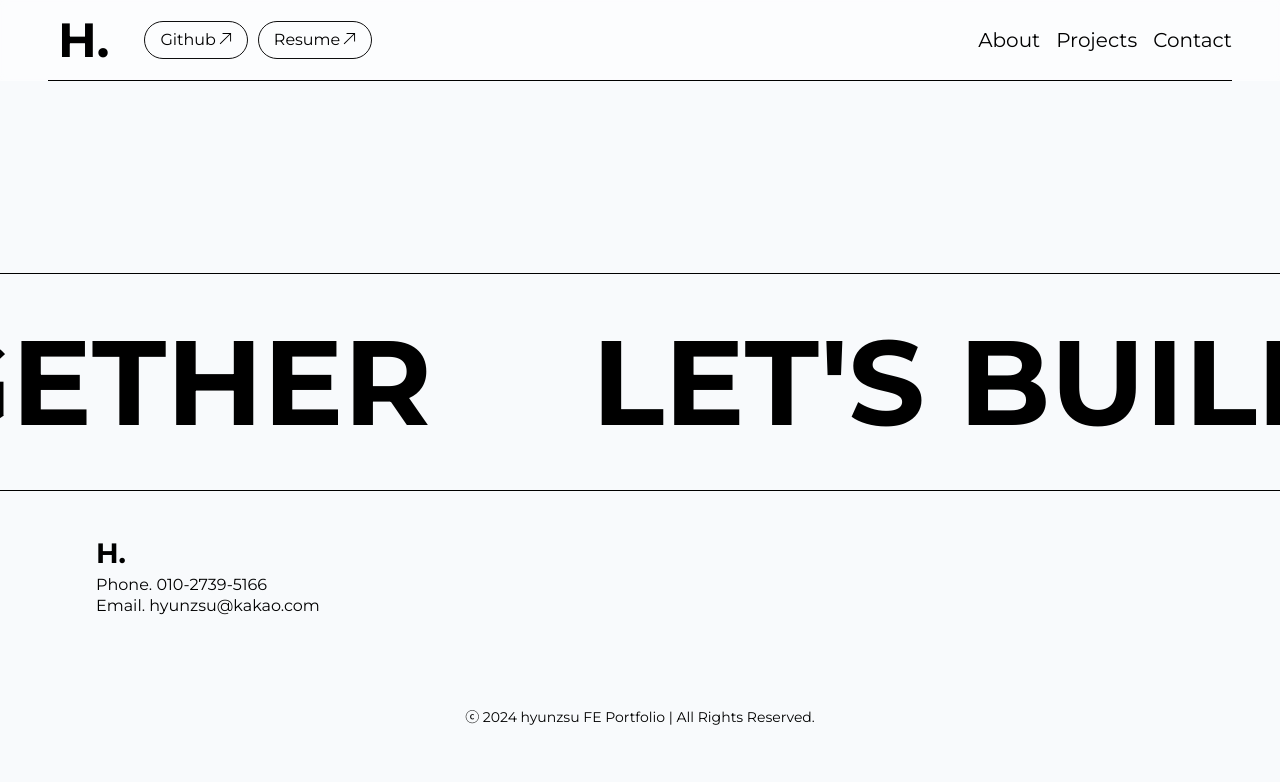
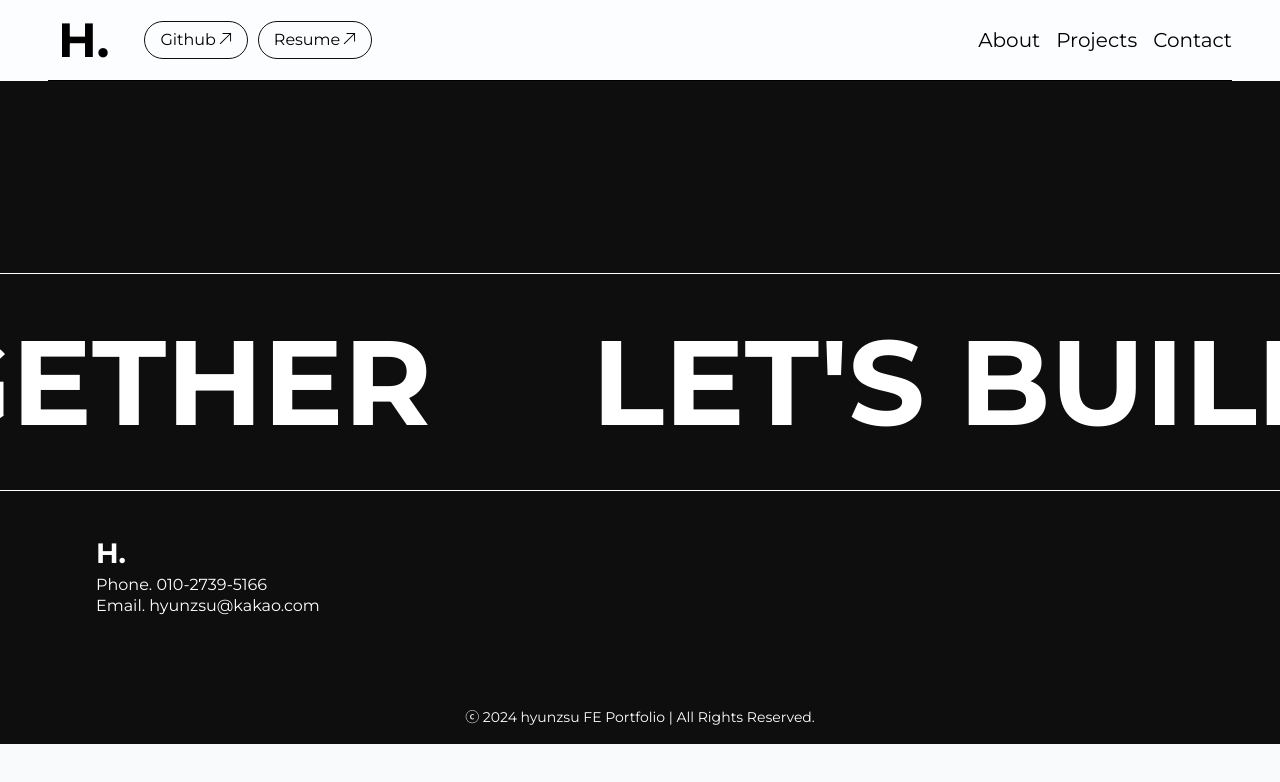
Before and after one commit to hyunzsu/portfolio, a Next.js app: page /contact in a window 1280 px wide. Shown: the top 782 px of the page. Built offline with nearby package versions, Linux system fonts and the light colour scheme; a web font is replaced by a local one.

Commit message:
[💄style] project 섹션 ProjectCard 수정

```diff
--- a/src/app/contact/page.module.css
+++ b/src/app/contact/page.module.css
@@ -1,5 +1,7 @@
 .container {
   /* padding: 300px 10%; */
+  background-color: var(--bg-primary);
+  color: white;
 }
 
 .content {
@@ -21,6 +23,6 @@
   display: flex;
   align-items: center;
   justify-content: center;
-  margin-bottom: 20px;
+  padding-bottom: 20px;
   font-size: var(--font-size-14);
 }
--- a/src/app/projects/page.module.css
+++ b/src/app/projects/page.module.css
@@ -1,14 +1,20 @@
 .container {
   padding: 5% 4rem;
-  max-width: 96rem;
+  /* max-width: 96rem; */
+  background-color: var(--bg-primary);
   /* margin-left: auto; */
   /* margin-right: auto; */
 }
 
 .h1 {
   font-family: "Montserrat", sans-serif;
-  font-size: var(--font-size-68);
-  font-weight: var(--font-bold);
+  font-size: var(--font-size-56);
+  font-weight: var(--font-medium);
+  color: white;
+  border-top: 1px solid white;
+  border-bottom: 1px solid white;
+  text-align: center;
+  padding: 1.5rem 0;
 }
 
 .h1-sub {
--- a/src/components/Project/ProjectCard/ProjectCard.module.css
+++ b/src/components/Project/ProjectCard/ProjectCard.module.css
@@ -1,27 +1,45 @@
 .article {
-  border: 1px solid #222;
   width: 100%;
   /* height: 525px; */
   display: flex;
   flex-direction: column;
+  cursor: pointer;
+  user-select: none;
+  border-radius: 4.375rem;
+  background: #212121;
+  transition: 0.4s;
+  color: white;
+  padding: 1.5rem;
+}
+
+.article:hover {
+  translate: 0 -10px;
+}
+
+.article:active {
+  transform: scale(0.95) rotateZ(1.7deg);
 }
 
 .image-container {
   position: relative;
   width: 100%;
+  /* aspect-ratio: 376 / 320; */
   height: 16rem;
 }
 
 .image {
+  /* width: 100%;
+  height: 100%; */
   object-fit: cover;
-  border-bottom: 1px solid #222;
+  border-radius: 2rem;
 }
 
 .content {
   display: flex;
   flex-direction: column;
-  padding: 20px;
-  margin-bottom: 15px;
+  margin: 2.5rem 0 1rem 0;
+  padding-top: 2rem;
+  border-top: 1px solid white;
 }
 
 .first {
@@ -31,7 +49,7 @@
 
 .title {
   font-family: "Montserrat", sans-serif;
-  font-size: var(--font-size-22);
+  font-size: var(--font-size-20);
   margin-bottom: 10px;
 }
 
@@ -58,17 +76,13 @@
   display: flex;
   flex-wrap: wrap;
   flex-grow: 1;
-  gap: 0.3rem;
-  margin-top: 8px;
-  margin-left: 20px;
-  margin-bottom: 20px;
+  gap: 0.7rem;
+  margin-bottom: 8px;
 }
 
 .set {
   display: flex;
   gap: 0.5rem;
-  margin-right: 20px;
-  margin-bottom: 20px;
 }
 
 @media screen and (max-width: 475px) {
--- a/src/components/Project/ProjectCard/ProjectCard.tsx
+++ b/src/components/Project/ProjectCard/ProjectCard.tsx
@@ -45,7 +45,7 @@ export default function ProjectCard({ project }: ProjectCardProps) {
             </li>
           ))}
         </ul>
-        <div className={styles.set}>
+        {/* <div className={styles.set}>
           <div>
             {project.github_url && (
               <a
@@ -86,7 +86,7 @@ export default function ProjectCard({ project }: ProjectCardProps) {
               </a>
             )}
           </div>
-        </div>
+        </div> */}
       </div>
     </article>
   );
--- a/src/components/Project/TypeTag/TypeTag.module.css
+++ b/src/components/Project/TypeTag/TypeTag.module.css
@@ -1,6 +1,6 @@
 .type {
   font-family: "Montserrat", sans-serif;
-  border: 1px solid black;
+  border: 1px solid white;
   padding: 5px 20px;
   border-radius: 40px;
   font-weight: var(--font-medium);
--- a/src/components/UI/Marquee/Marquee.module.css
+++ b/src/components/UI/Marquee/Marquee.module.css
@@ -1,16 +1,17 @@
 .marqueeContainer {
   width: 100%;
   overflow: hidden;
-  margin-top: 12rem;
-  margin-bottom: 3rem;
+  padding-top: 12rem;
+  padding-bottom: 3rem;
+  color: white;
 }
 
 .marqueeContent {
   display: inline-flex;
   white-space: nowrap;
   animation: marquee 50s linear infinite;
-  border-top: 1px solid black;
-  border-bottom: 1px solid black;
+  border-top: 1px solid white;
+  border-bottom: 1px solid white;
   padding: 3rem 2rem;
 }
 
```
Also changed, not shown: src/app/projects/page.tsx (+6 -5 lines), src/components/Project/ProjectList/ProjectList.module.css (+9 -3 lines).
